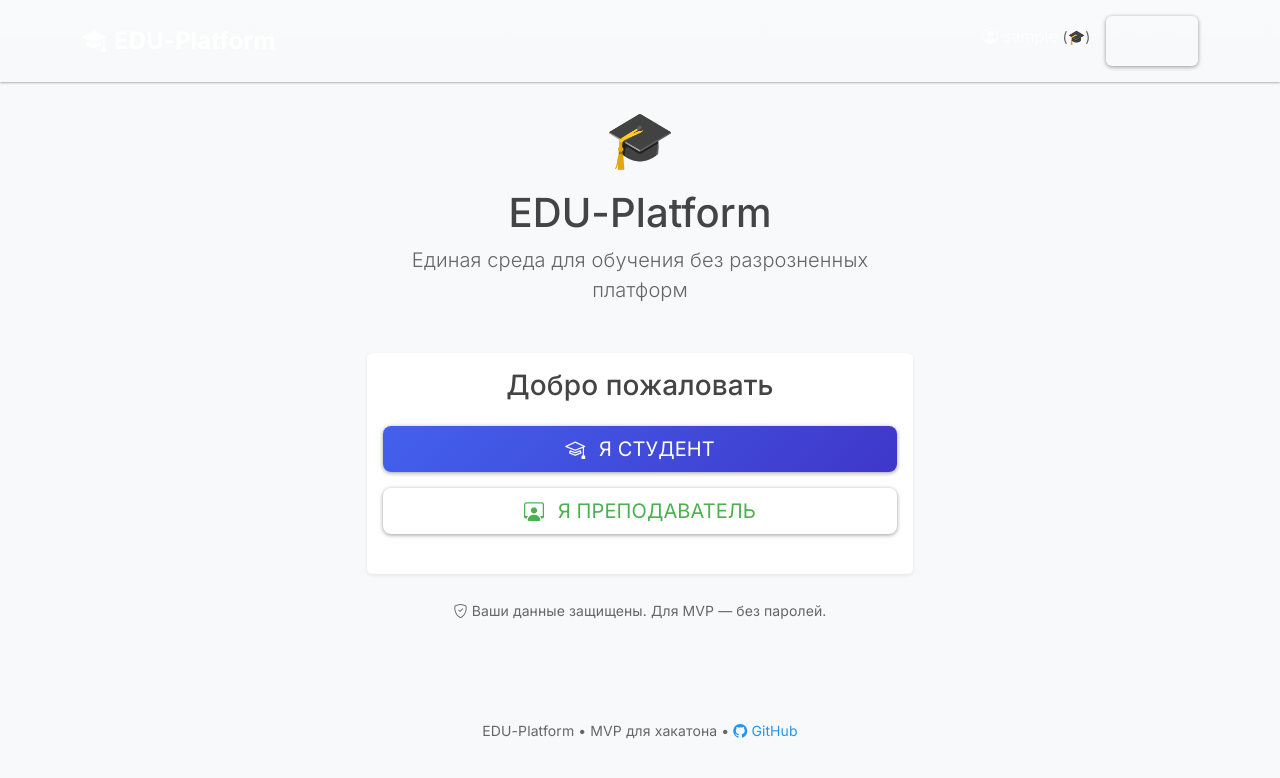
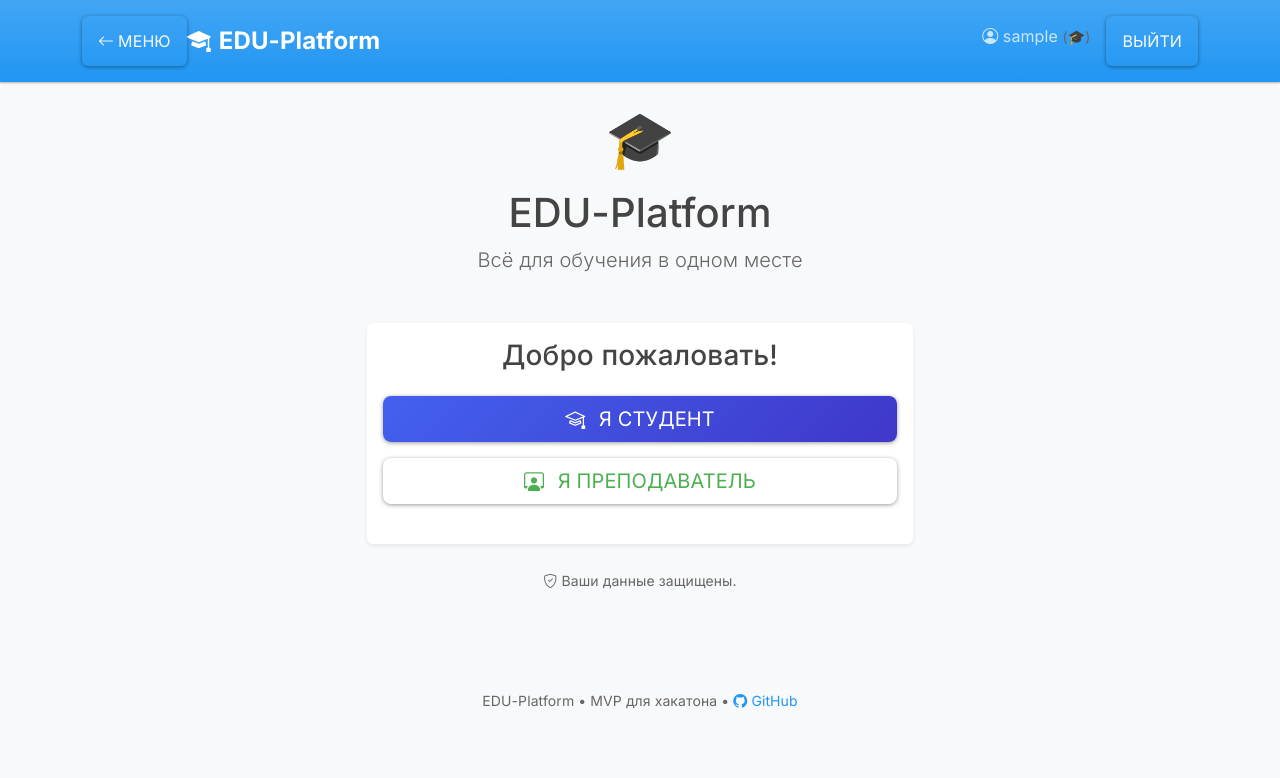
Before and after one commit to isnameMy/educationplatform, a FastAPI app: page / in a window 1280 px wide. Shown: the top 778 px of the page. Run offline with FastAPI, Linux system fonts and the light colour scheme; the visitor is signed in with stand-in values (Sample User, id 1); some libraries are stand-ins or nearby versions.

Commit message:
filter search and backbutton

```diff
--- a/backend/src/main.py
+++ b/backend/src/main.py
@@ -86,8 +86,80 @@
 @app.post("/register", response_class=HTMLResponse)
 async def register(request: Request, email: str = Form(...), role: str = Form(...)):
     db = SessionLocal()
-    # Проверяем, есть ли уже
     user = db.query(User).filter(User.email == email).first()
+
+    if user:
+        # 🔥 Проверяем: совпадает ли роль?
+        if user.role != role:
+            db.close()
+            return f"""
+            <!-- Modal для ошибки -->
+            <div class="modal fade show" id="errorModal" tabindex="-1" style="display: block; background: rgba(0,0,0,0.4);">
+              <div class="modal-dialog modal-dialog-centered">
+                <div class="modal-content border-0 shadow-lg">
+                  <div class="modal-header border-0 pb-0">
+                    <button type="button" class="btn-close" data-bs-dismiss="modal" aria-label="Close"></button>
+                  </div>
+                  <div class="modal-body text-center py-4">
+                    <div class="mb-4">
+                      <div class="icon-circle bg-danger text-white mx-auto mb-3" style="width: 60px; height: 60px; border-radius: 50%; display: flex; align-items: center; justify-content: center;">
+                        <i class="bi bi-x-circle fs-1"></i>
+                      </div>
+                      <h4 class="mb-3">Роль уже занята</h4>
+                      <p class="text-muted">
+                        Пользователь с email <code>{email}</code> уже зарегистрирован как
+                        <strong class="text-primary">{'студент' if user.role == 'student' else 'преподаватель'}</strong>.
+                      </p>
+                      <p class="text-muted small mt-3">
+                        <i class="bi bi-lightbulb me-1"></i>
+                        Используйте другой email или войдите под существующей ролью.
+                      </p>
+                    </div>
+                    <button
+                      type="button"
+                      class="btn btn-lg btn-primary px-5 py-2 mt-2"
+                      data-bs-dismiss="modal"
+                      hx-get="/"
+                      hx-target="body"
+                      hx-swap="outerHTML"
+                    >
+                      <i class="bi bi-arrow-left me-2"></i> Вернуться
+                    </button>
+                  </div>
+                </div>
+              </div>
+            </div>
+
+            <style>
+              .icon-circle {{
+                background: linear-gradient(135deg, #ef4444, #b91c1c);
+              }}
+              .modal-content {{
+                border-radius: 16px;
+              }}
+              .modal.fade .modal-dialog {{
+                transform: translateY(0);
+                transition: transform 0.3s ease, opacity 0.3s ease;
+              }}
+              @keyframes modalIn {{
+                from {{ opacity: 0; transform: scale(0.95); }}
+                to {{ opacity: 1; transform: scale(1); }}
+              }}
+              .modal-content {{
+                animation: modalIn 0.3s ease-out;
+              }}
+            </style>
+
+            <script>
+              document.getElementById('errorModal').addEventListener('click', function(e) {{
+                if (e.target === this) {{
+                  htmx.ajax('GET', '/', {{target: 'body', swap: 'outerHTML'}});
+                }}
+              }});
+            </script>
+            """
+
+    # Если пользователь новый, или роль совпадает — создаём/логиним
     if not user:
         name = email.split("@")[0].title()
         user = User(email=email, name=name, role=role)
@@ -99,26 +171,43 @@
     request.session["user_id"] = user.id
     request.session["user_name"] = user.name
     request.session["user_role"] = user.role
+    db.close()
 
-    db.close()
     return RedirectResponse(f"/{user.role}/dashboard", status_code=303)
+
 
 # --- Студент ---
 @app.get("/student/dashboard", response_class=HTMLResponse)
 async def student_dashboard(request: Request, q: str = None):
+    user = get_current_user(request)
+    if not user or user.role != "student":
+        return RedirectResponse("/", status_code=303)
+
+    # Фильтрация
     if q:
-        q = q.lower()
-        courses = [
-            c for c in FAKE_COURSES
-            if q in c["title"].lower() or q in c["description"].lower()
-        ]
+        q = q.strip().lower()
+        courses = [c for c in FAKE_COURSES if q in c["title"].lower() or q in c["description"].lower()]
     else:
         courses = FAKE_COURSES
 
+    progress = 3
+    total = 5
+    recommendations = [
+        {"title": "FastAPI + HTMX", "reason": "Вы начали — углубитесь!"},
+    ]
+
+    # ✅ ВСЕГДА ВОЗВРАЩАЕМ ПОЛНУЮ СТРАНИЦУ
     return templates.TemplateResponse(
         "student/dashboard.html",
-        {"request": request, "courses": courses}
+        {
+            "request": request,
+            "courses": courses,
+            "progress": progress,
+            "total": total,
+            "recommendations": recommendations,
+        }
     )
+
 
 import datetime
 
--- a/frontend/templates/base.html
+++ b/frontend/templates/base.html
@@ -4,12 +4,12 @@
 <head>
   <meta charset="UTF-8">
   <meta name="viewport" content="width=device-width, initial-scale=1">
-  <title>🎓 EDU-Platform</title>
+  <title>EDU-Platform — Единая среда для обучения</title>
 
-  <!-- Google Fonts: Inter (как в Notion/Figma) -->
+  <!-- Google Fonts: Inter -->
   <link href="https://fonts.googleapis.com/css2?family=Inter:wght@300;400;500;600;700&display=swap" rel="stylesheet">
 
-  <!-- Bootstrap 5 + Bootswatch Materia (современный синий) -->
+  <!-- Bootstrap 5 + Bootswatch Materia -->
   <link href="https://cdn.jsdelivr.net/npm/bootswatch@5.3.3/dist/materia/bootstrap.min.css" rel="stylesheet">
 
   <!-- Bootstrap Icons -->
@@ -60,7 +60,6 @@
       border-color: var(--edu-primary);
       background-color: rgba(67, 97, 238, 0.03);
     }
-    /* Темная тема (авто) */
     @media (prefers-color-scheme: dark) {
       body { background-color: #121212; color: #e0e0e0; }
     }
@@ -68,13 +67,33 @@
 </head>
 <body>
   <!-- Навигация -->
-  <nav class="navbar navbar-expand-lg navbar-dark bg-gradient">
+  <nav class="navbar navbar-expand-lg navbar-dark bg-primary">
     <div class="container">
-      <a class="navbar-brand d-flex align-items-center" href="/">
+      <!-- Кнопка "Назад" -->
+      {% if request.session.get('user_id') and request.url.path not in ['/student/dashboard', '/teacher/dashboard'] %}
+        <a href="/{{ request.session.get('user_role') }}/dashboard"
+           hx-boost="true"
+           class="btn btn-outline-light btn-sm me-2 d-lg-none"
+           title="На дашборд">
+          <i class="bi bi-arrow-left"></i>
+        </a>
+        <a href="/{{ request.session.get('user_role') }}/dashboard"
+           hx-boost="true"
+           class="btn btn-outline-light d-none d-lg-inline-flex"
+           title="На дашборд">
+          <i class="bi bi-arrow-left me-1"></i> Меню
+        </a>
+      {% endif %}
+
+      <!-- Логотип -->
+      <a class="navbar-brand d-flex align-items-center"
+          href="{% if request.session.get('user_id') %}/{{ request.session.get('user_role') }}/dashboard{% else %}/{% endif %}"
+          hx-boost="true">
         <i class="bi bi-mortarboard-fill fs-4 me-2"></i>
         <span class="fw-bold">EDU-Platform</span>
       </a>
 
+      <!-- Профиль -->
       <div class="navbar-nav ms-auto">
         {% if request.session.get('user_id') %}
           <span class="navbar-text me-3">
@@ -82,35 +101,31 @@
             {{ request.session.get('user_name') }}
             <small class="text-muted">({{ '🎓' if request.session.get('user_role') == 'student' else '👨‍🏫' }})</small>
           </span>
-          <a class="btn btn-outline-light" href="/logout">Выйти</a>
+          <a class="btn btn-outline-light" href="/logout" hx-boost="true">Выйти</a>
         {% endif %}
       </div>
     </div>
   </nav>
 
-  <!-- Основной контент -->
   <div class="container py-4">
     {% block content %}{% endblock %}
   </div>
 
-  <!-- Footer -->
   <footer class="bg-light py-4 mt-5">
     <div class="container text-center text-muted">
       <small>
         EDU-Platform • MVP для хакатона •
-        <a href="https://github.com/ваш-ник/edu-platform" class="text-decoration-none">
+        <a href="https://github.com/isnameMy/educationplatform" class="text-decoration-none">
           <i class="bi bi-github"></i> GitHub
         </a>
       </small>
     </div>
   </footer>
 
-  <!-- Bootstrap JS (для модалок, тултипов) -->
+  <!-- Bootstrap JS — ОДИН раз, в конце -->
   <script src="https://cdn.jsdelivr.net/npm/bootstrap@5.3.3/dist/js/bootstrap.bundle.min.js"></script>
 
-  <!-- Авто-тема -->
   <script>
-    // Если в системе тёмная тема — включаем
     if (window.matchMedia && window.matchMedia('(prefers-color-scheme: dark)').matches) {
       document.documentElement.setAttribute('data-bs-theme', 'dark');
     }
--- a/frontend/templates/register.html
+++ b/frontend/templates/register.html
@@ -7,12 +7,12 @@
     <div class="text-center mb-5">
       <div class="display-4 mb-3">🎓</div>
       <h1>EDU-Platform</h1>
-      <p class="lead text-muted">Единая среда для обучения без разрозненных платформ</p>
+      <p class="lead text-muted">Всё для обучения в одном месте</p>
     </div>
 
     <div class="card card-hover shadow-sm">
       <div class="card-body">
-        <h3 class="card-title text-center mb-4">Добро пожаловать</h3>
+        <h3 class="card-title text-center mb-4">Добро пожаловать!</h3>
 
         <div class="d-grid gap-3">
           <button
@@ -43,7 +43,7 @@
     <div class="text-center mt-4">
       <small class="text-muted">
         <i class="bi bi-shield-check"></i>
-        Ваши данные защищены. Для MVP — без паролей.
+        Ваши данные защищены.
       </small>
     </div>
   </div>
```
Also changed, not shown: frontend/templates/student/dashboard.html (+15 -7 lines).
